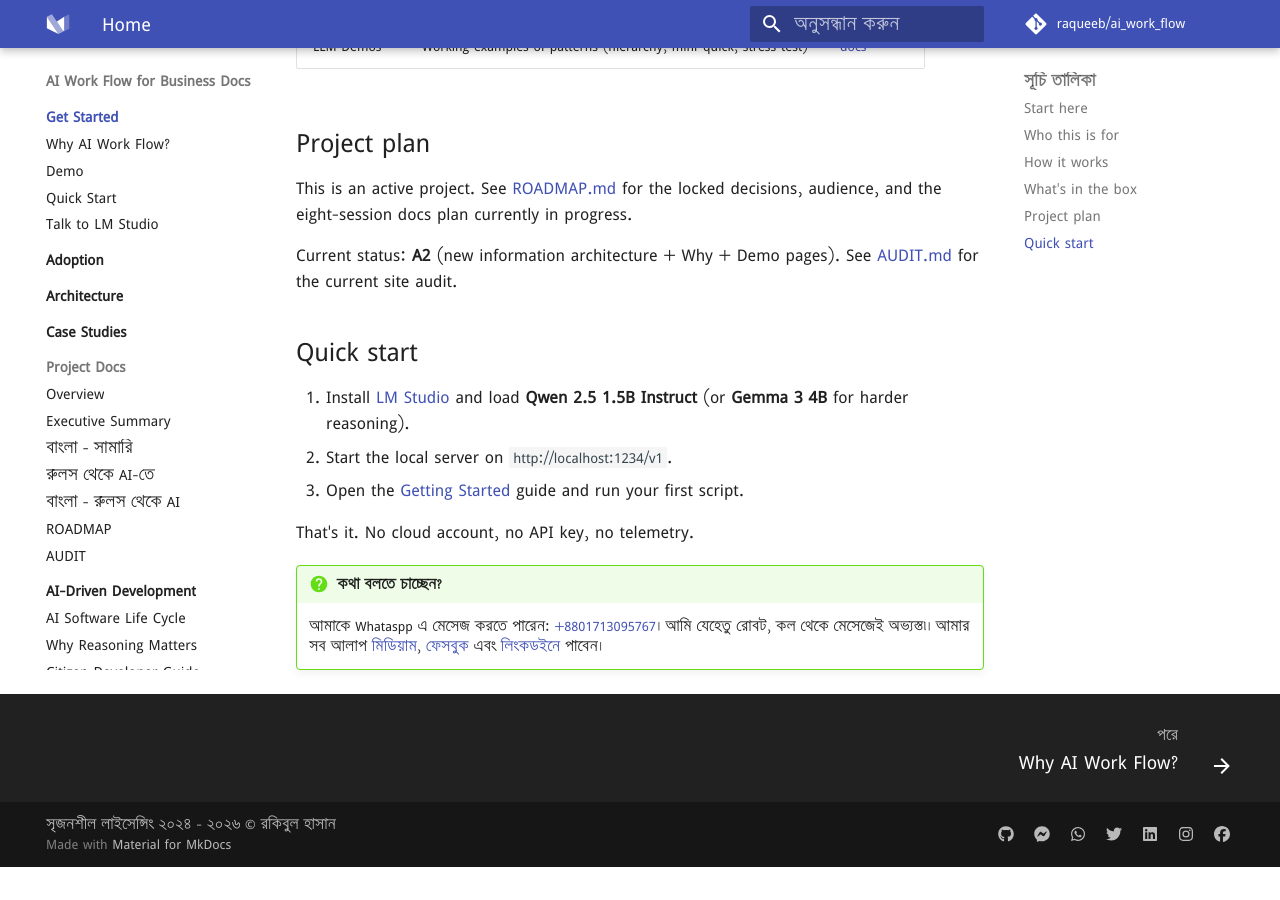
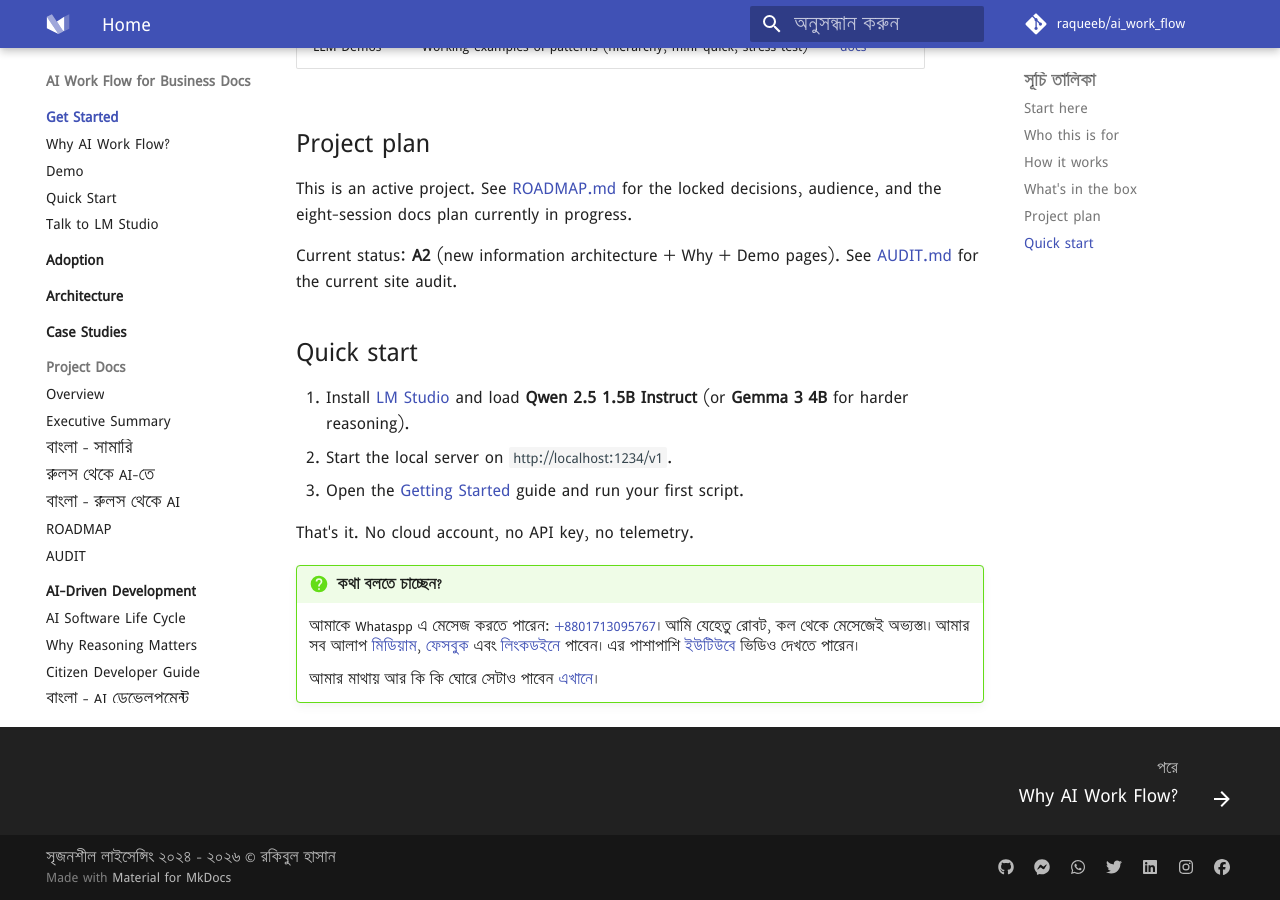
Before and after one commit to aiwithr/ai_llm, an MkDocs documentation site: the page built from docs/index.md, in a window 1280 px wide and 900 px high, scrolled down 2290 px. Built offline with MkDocs 1.6.1 and Material for MkDocs 9.7.7, drawn with Linux system fonts in a browser that asks for light colours; some web fonts are replaced; comment, search, counter and statistics services are not loaded; before the commit the page ends 3157 px from its top, so only the background shows below that.

Commit message:
docs(home): add YouTube mention and Medium writeups line in WhatsApp admonition

```diff
--- a/docs/index.md
+++ b/docs/index.md
@@ -106,4 +106,6 @@
 
 !!! question "কথা বলতে চাচ্ছেন?"
 
-    আমাকে Whataspp এ মেসেজ করতে পারেন: [+8801713095767](https://wa.me/+8801713095767)। আমি যেহেতু রোবট, কল থেকে মেসেজেই অভ্যস্ত৷। আমার সব আলাপ [মিডিয়াম](https://medium.com/@raqueeb), [ফেসবুক](https://www.facebook.com/raqueeb) এবং [লিংকডইনে](https://www.linkedin.com/in/raqueeb/) পাবেন।
+    আমাকে Whataspp এ মেসেজ করতে পারেন: [+8801713095767](https://wa.me/+8801713095767)। আমি যেহেতু রোবট, কল থেকে মেসেজেই অভ্যস্ত৷। আমার সব আলাপ [মিডিয়াম](https://medium.com/@raqueeb), [ফেসবুক](https://www.facebook.com/raqueeb) এবং [লিংকডইনে](https://www.linkedin.com/in/raqueeb/) পাবেন। এর পাশাপাশি [ইউটিউবে](https://www.youtube.com/@raqueeb) ভিডিও দেখতে পারেন।
+
+    আমার মাথায় আর কি কি ঘোরে সেটাও পাবেন [এখানে](https://medium.com/@raqueeb/print-media-write-ups-2024-25-f2896ce92f7b)।
```
